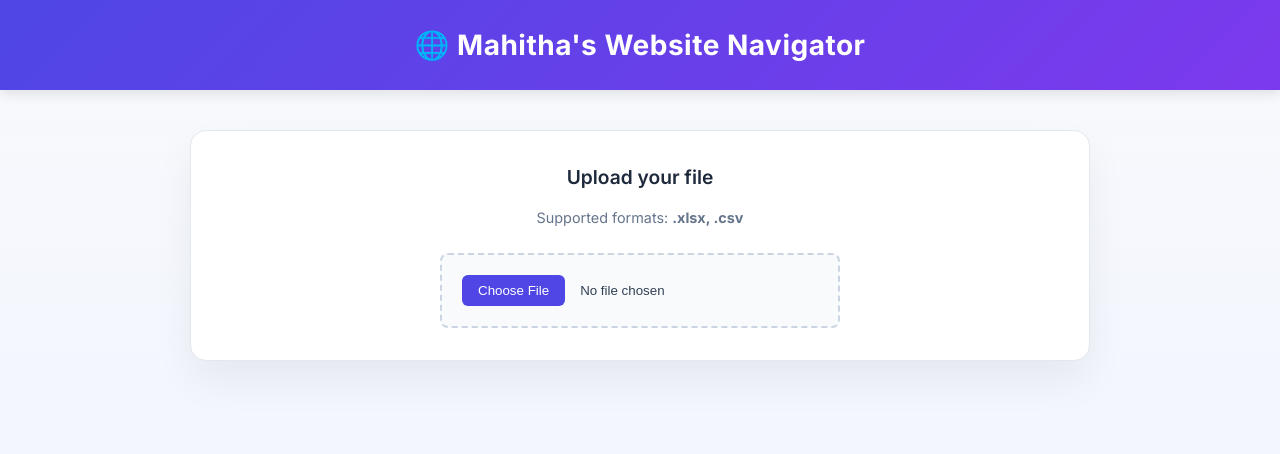
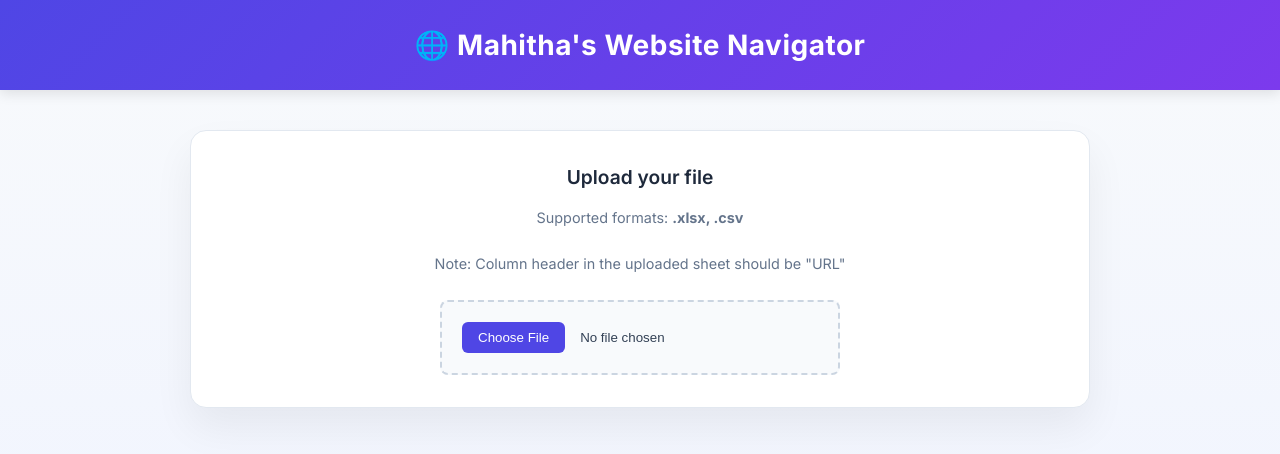
Before and after one commit to mahithayy/Mahi-Website-Navigator, a React (Create React App) app in the folder frontend/: page / in a window 1280 px wide. Shown: the top 454 px of the page. Built offline with nearby package versions, Linux system fonts and the light colour scheme.

Commit message:
Added a helpful message and README

```diff
--- a/frontend/src/components/FileUpload.jsx
+++ b/frontend/src/components/FileUpload.jsx
@@ -56,7 +56,7 @@ const handleRemove = () => {
       <p className="upload-subtitle">
         Supported formats: <strong>.xlsx, .csv</strong>
       </p>
-
+<p className="upload-subtitle">Note: Column header in the uploaded sheet should be "URL"</p>
       <input
         type="file"
         onChange={handleUpload}
```
Also changed, not shown: 1 other file (tests, documents, lock files or other folders).
